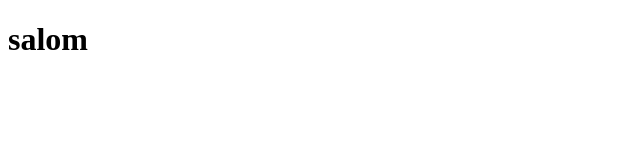
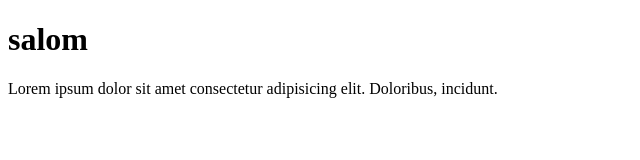
Before and after one commit to sulaymonsadullayev814-lab/tailwindcss, a plain HTML site: page sulaymon sadullayev/index.html in a window 1280 px wide. Shown: the whole page, without its empty margins (0-640 px from the left). Drawn offline with Linux system fonts and the light colour scheme.

Commit message:
bu mening yana bir ishim

```diff
--- a/sulaymon sadullayev/index.html
+++ b/sulaymon sadullayev/index.html
@@ -7,5 +7,6 @@
 </head>
 <body>
     <h1>salom</h1>
+    <p>Lorem ipsum dolor sit amet consectetur adipisicing elit. Doloribus, incidunt.</p>
 </body>
 </html>
```
